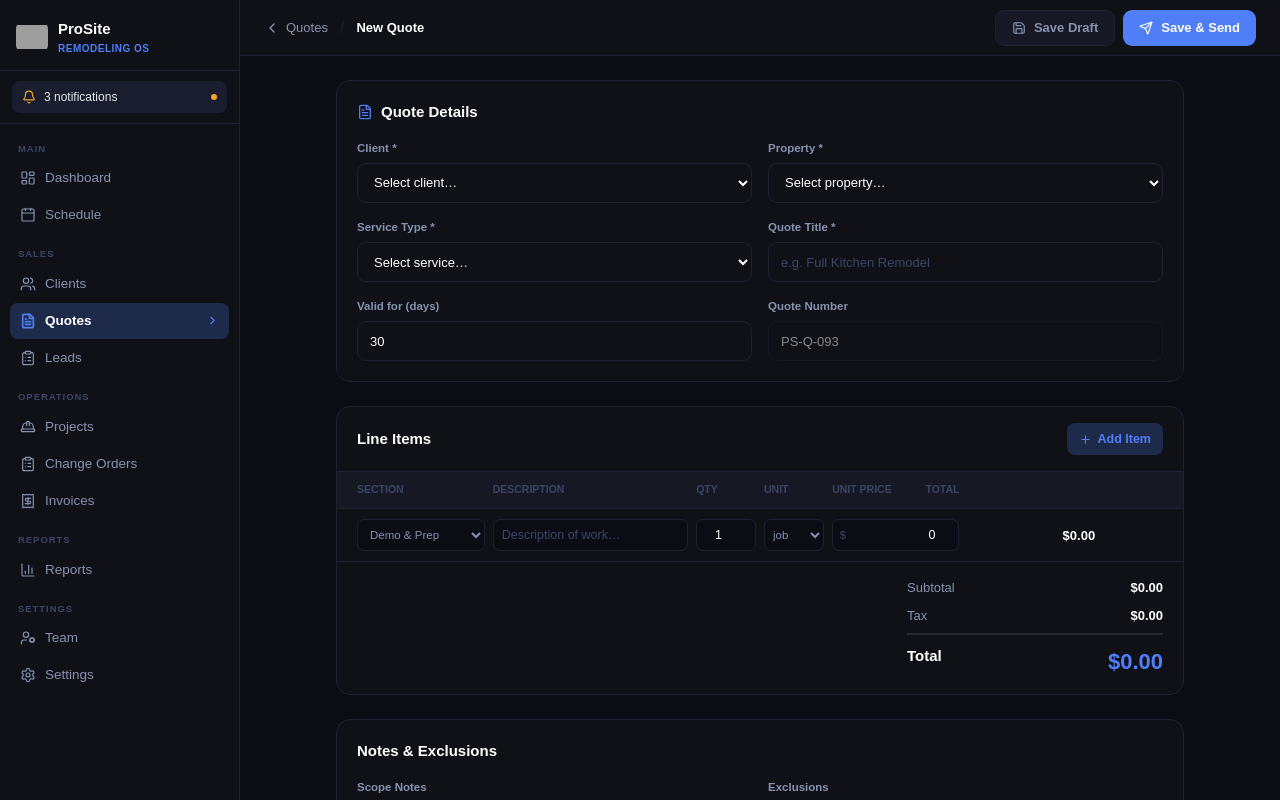
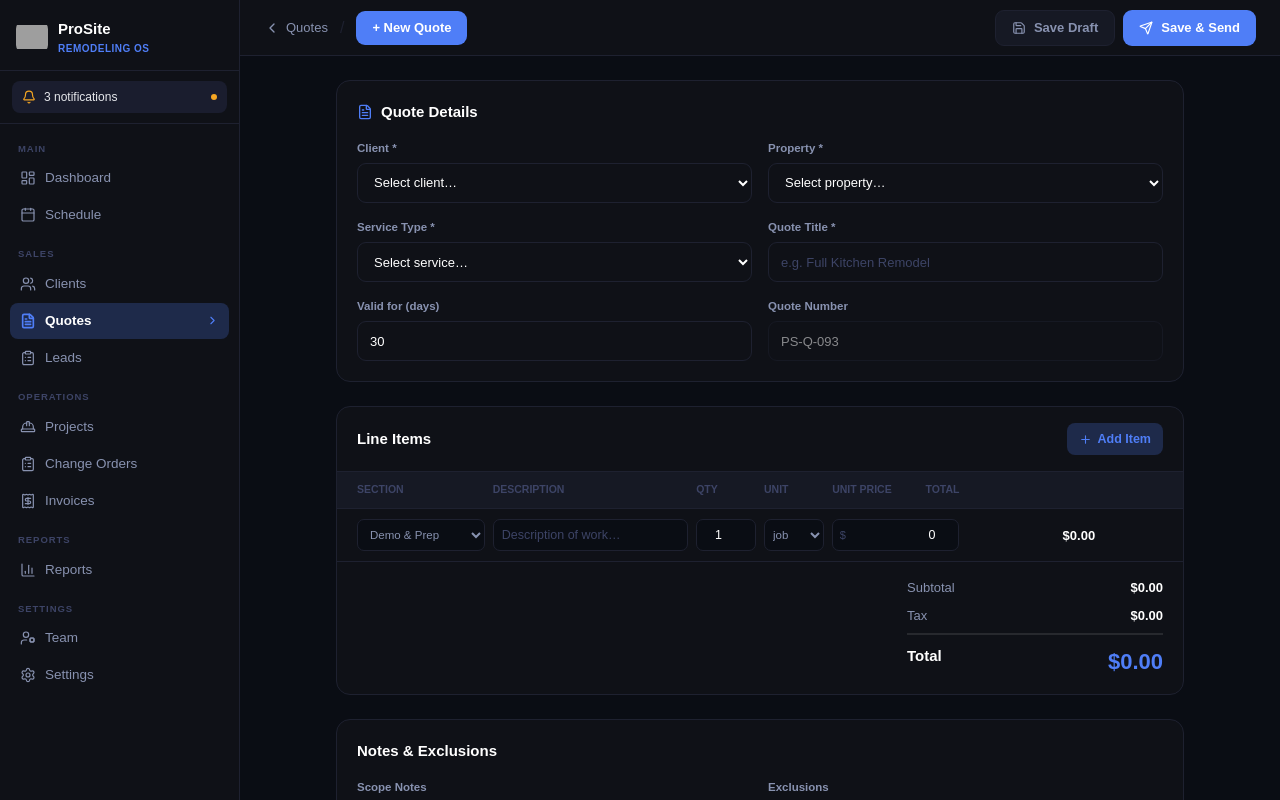
Before and after one commit to Thainatan/prosite-app, a Next.js app in the folder web/: page /quotes/new in a window 1280 px wide. Shown: the top 800 px of the page. Built offline with nearby package versions, Linux system fonts and the light colour scheme; grey boxes are pictures that could not be loaded.

Commit message:
fix: new quote button

```diff
--- a/web/app/(app)/quotes/new/page.tsx
+++ b/web/app/(app)/quotes/new/page.tsx
@@ -83,8 +83,7 @@ export default function NewQuotePage() {
             <span className="text-[13px] font-medium">Quotes</span>
           </a>
           <span className="text-[#1E2130]">/</span>
-          <span className="text-[13px] font-semibold text-white">New Quote</span>
-        </div>
+<a href="/quotes/new" style={{display:'flex',alignItems:'center',gap:6,height:34,padding:'0 16px',background:'#4F7EF7',color:'white',fontSize:13,fontWeight:700,borderRadius:9,textDecoration:'none'}}>+ New Quote</a>        </div>
         <div className="flex items-center gap-2">
           <button onClick={() => handleSave('draft')}
             className="flex items-center gap-2 h-9 px-4 rounded-[9px] border border-[#1E2130] bg-[#161924] text-[13px] font-semibold text-[#8892B0] hover:text-white hover:border-[#2D3A6B] transition-all">
```
